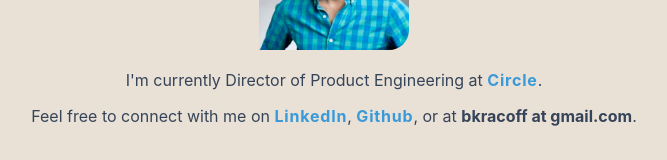
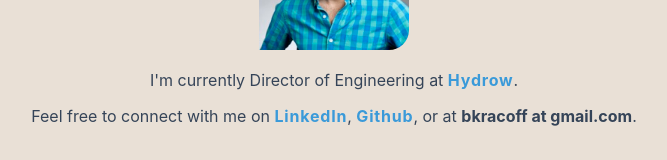
Before and after one commit to briankracoff/briankracoff.github.io, a plain HTML site: page index.html in a window 1280 px wide. Shown: the part 237-397 px from the top of the page, without its empty margins (306-973 px from the left). Drawn offline with Linux system fonts and the light colour scheme.

Commit message:
Update job

```diff
--- a/index.html
+++ b/index.html
@@ -18,8 +18,8 @@
 
     <div class="content">
       <p>
-        I'm currently Director of Product Engineering at
-        <a href="https://circle.com" target="_blank">Circle</a>.
+        I'm currently Director of Engineering at
+        <a href="https://hydrow.com" target="_blank">Hydrow</a>.
       </p>
 
       <p></p>
```
